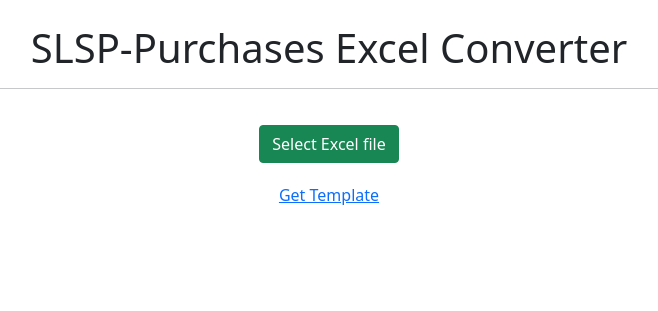
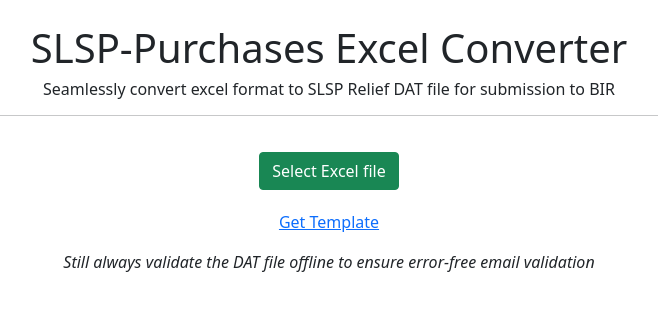
Before and after one commit to jmossesgeld/accounting-mage, a Flask app: page / in a window 1280 px wide. Shown: the top 311 px of the page, without its empty margins (311-969 px from the left). Run offline with Flask 2, Linux system fonts and the light colour scheme.

Commit message:
update description

```diff
--- a/templates/index.html
+++ b/templates/index.html
@@ -2,7 +2,8 @@
 <body>
     <br>
     <div class="container-fluid">
-        <h1 class="text-center">SLSP-Purchases Excel Converter</h1><hr>
+        <h1 class="text-center">SLSP-Purchases Excel Converter</h1>
+        <h6 class="text-center">Seamlessly convert excel format to SLSP Relief DAT file for submission to BIR</h6><hr>
         <div class="text-center">
             <form method=POST enctype=multipart/form-data action="{{ url_for('home') }}">
                 <input type=file name=file onchange="submit()" id="files" class="hidden">
@@ -10,6 +11,8 @@
             </form>
             <p><a href="{{ url_for('purchase_template')}}">Get Template</a></p>
         </div>
+        <footer class="text-center warning"><em>Still always validate the DAT file offline to ensure error-free email validation</em></footer>
+
     </div>
 </body>
 {% include 'footer.html' %}
```
